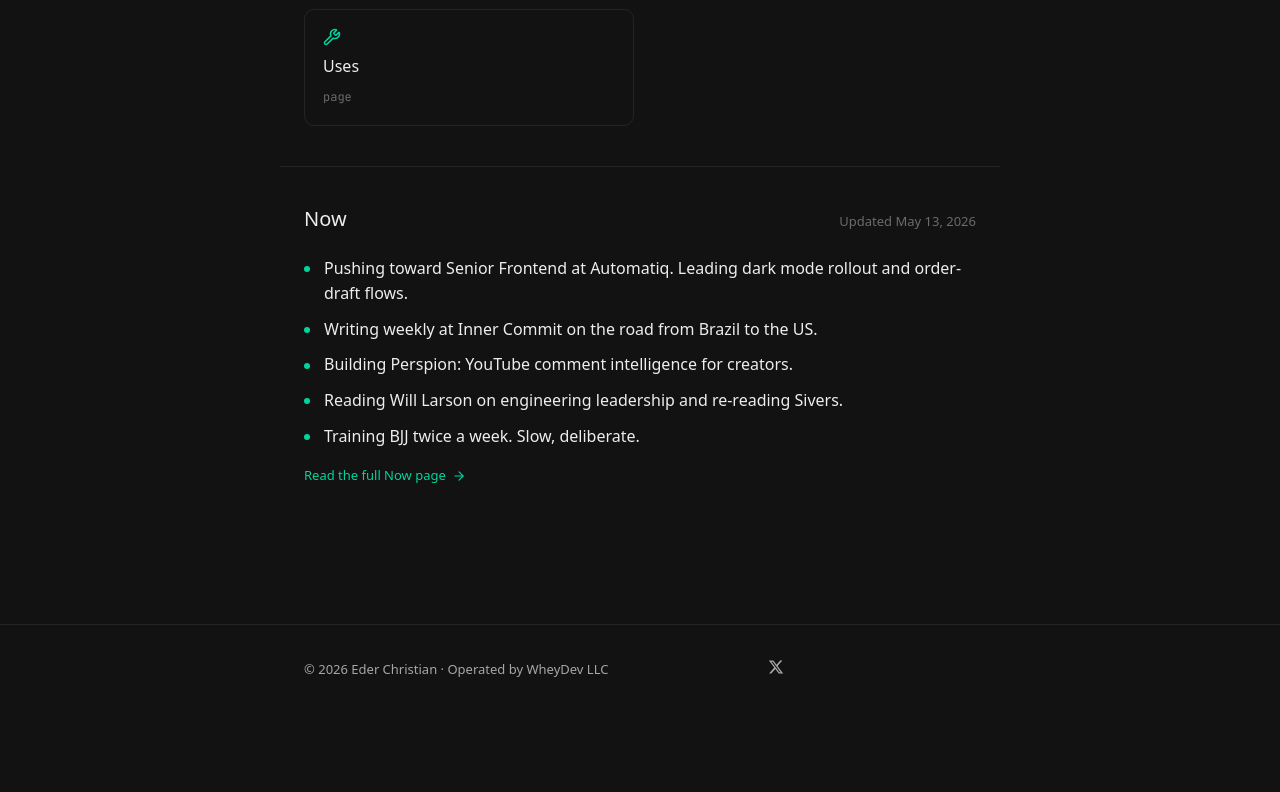
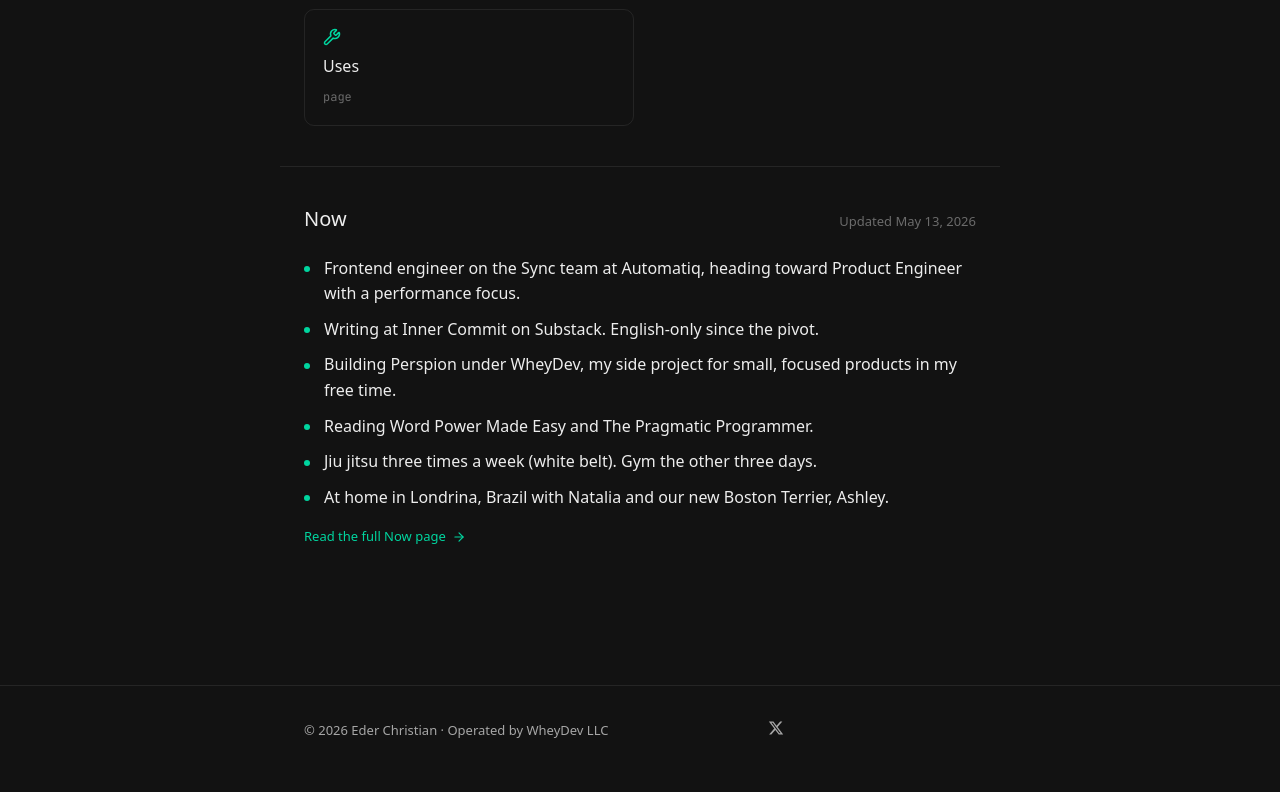
Before and after one commit to ederchristian/ederchristian, an Astro site: page / in a window 1280 px wide. Shown: the part 1464-2256 px from the top of the page. Before the commit the page ends 2194 px from the top, so only its background shows below. Built offline with nearby package versions, Linux system fonts and the light colour scheme; Astro itself is replaced by a stand-in of ours; some icons are missing.

Commit message:
Update home page Now bullets to match

```diff
--- a/src/pages/index.astro
+++ b/src/pages/index.astro
@@ -15,11 +15,12 @@
   date.toLocaleDateString("en-US", { year: "numeric", month: "short", day: "numeric", timeZone: "UTC" })
 
 const nowBullets = [
-  "Pushing toward Senior Frontend at Automatiq. Leading dark mode rollout and order-draft flows.",
-  "Writing weekly at Inner Commit on the road from Brazil to the US.",
-  "Building Perspion: YouTube comment intelligence for creators.",
-  "Reading Will Larson on engineering leadership and re-reading Sivers.",
-  "Training BJJ twice a week. Slow, deliberate.",
+  "Frontend engineer on the Sync team at Automatiq, heading toward Product Engineer with a performance focus.",
+  "Writing at Inner Commit on Substack. English-only since the pivot.",
+  "Building Perspion under WheyDev, my side project for small, focused products in my free time.",
+  "Reading Word Power Made Easy and The Pragmatic Programmer.",
+  "Jiu jitsu three times a week (white belt). Gym the other three days.",
+  "At home in Londrina, Brazil with Natalia and our new Boston Terrier, Ashley.",
 ]
 ---
 
```
